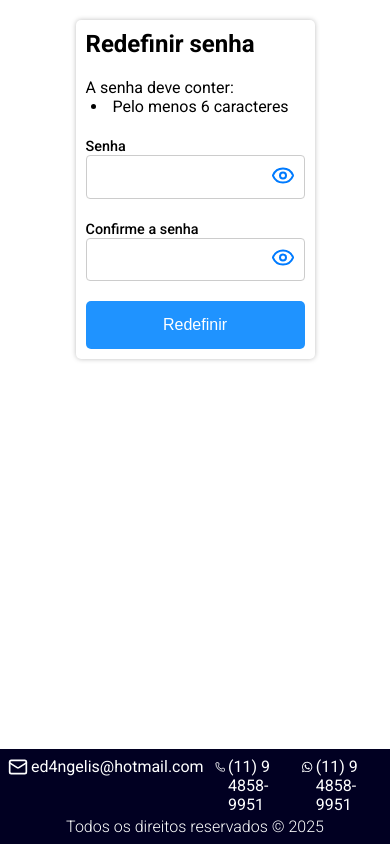
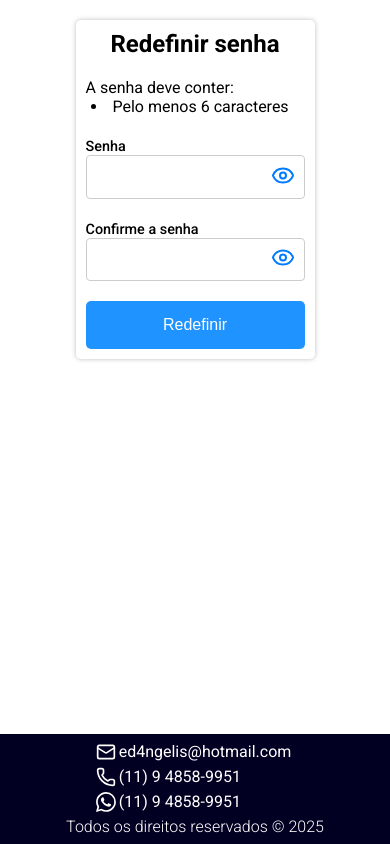
Before and after one commit to EdAngelis/auth-flow, a Next.js app: page /reset-password in a window 390 px wide. Built offline with nearby package versions, Linux system fonts and the light colour scheme.

Commit message:
Update: added title class to H1s

```diff
--- a/app/forgot-password/page.module.css
+++ b/app/forgot-password/page.module.css
@@ -26,6 +26,10 @@
 
     padding: 10px;
 
+}
+
+.title {
+  text-align: center;
 }
 
 .instructions {
--- a/app/forgot-password/page.tsx
+++ b/app/forgot-password/page.tsx
@@ -54,7 +54,7 @@ export default function ForgotPassword() {
 
         <Form onSubmit={handleSubmit(onSubmit)}>
 
-            <h1>Esqueceu a senha?</h1>
+            <h1 className={styles.title}>Esqueceu a senha?</h1>
 
             <div className={styles.instructions}>
                 <p>Insira o seu e-mail cadastrado abaixo.</p>
--- a/app/reset-password/page.module.css
+++ b/app/reset-password/page.module.css
@@ -25,6 +25,11 @@
 
     padding: 10px;
 
+}
+
+.title {
+
+    text-align: center;
 }
 
 .instructions {
--- a/components/sessions/footer/footer.module.css
+++ b/components/sessions/footer/footer.module.css
@@ -53,3 +53,16 @@
   color: var(--color-whatsapp);
   text-decoration: none;
 }
+
+@media screen and (max-width: 768px) {
+  .footerContent {
+    flex-direction: column;
+    gap: 5px;
+  }
+
+  .contact {
+    flex-direction: column;
+    gap: 5px;
+  }
+
+}
```
